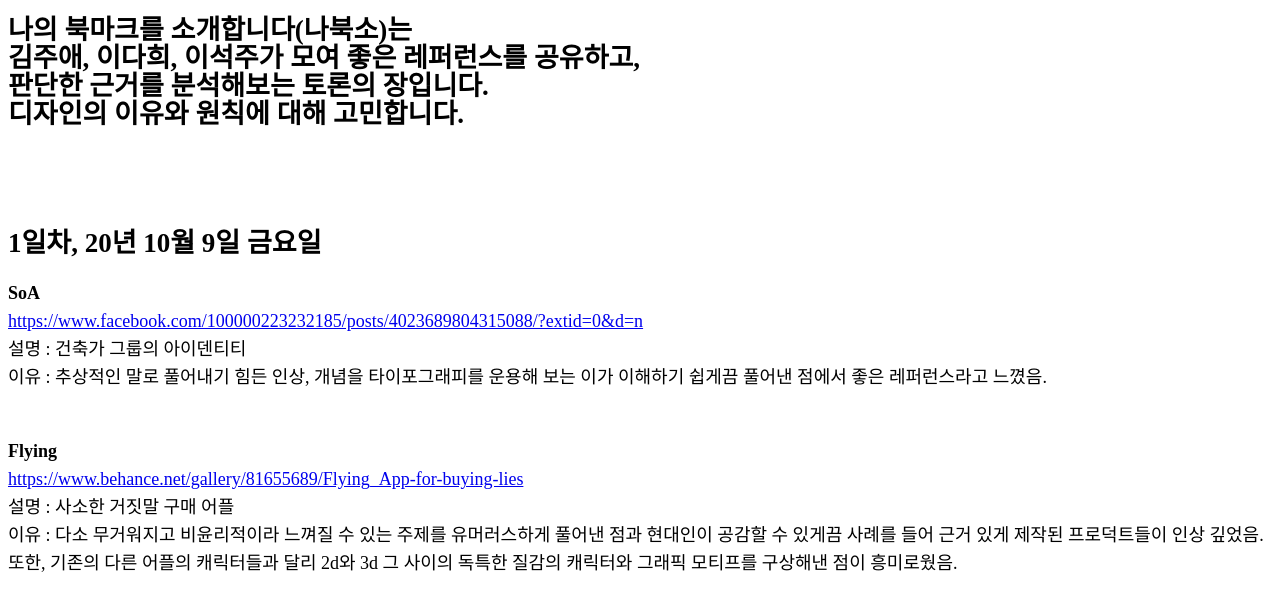
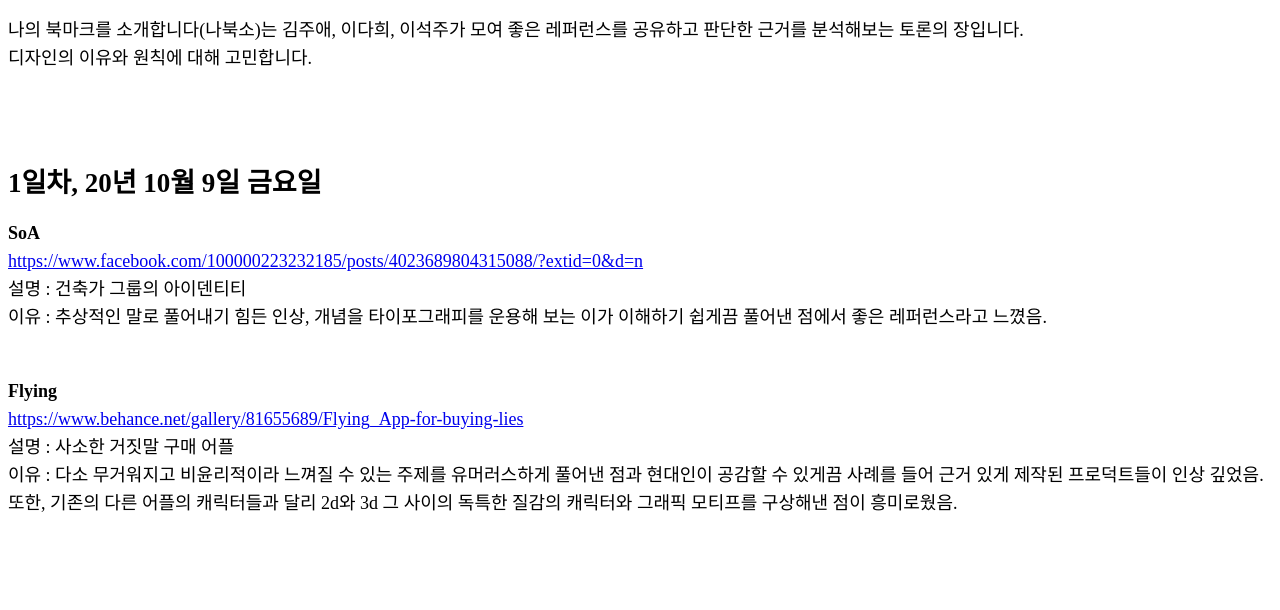
Before and after one commit to my-book-mark/my-book-mark.github.io, a plain HTML site: page index.html in a window 1280 px wide. Shown: the part 60-670 px from the top of the page. Drawn offline with Linux system fonts and the light colour scheme; a web font is replaced by a local one.

Commit message:
Update index.html

```diff
--- a/index.html
+++ b/index.html
@@ -16,7 +16,7 @@
 
 <body>
   <h1>나의 북마크를 소개합니다</h1>
-  <h2>나의 북마크를 소개합니다(나북소)는<br> 김주애, 이다희, 이석주가 모여 좋은 레퍼런스를 공유하고,<br> 판단한 근거를 분석해보는 토론의 장입니다.<br> 디자인의 이유와 원칙에 대해 고민합니다.</h2><br><br>
+  <p>나의 북마크를 소개합니다(나북소)는 김주애, 이다희, 이석주가 모여 좋은 레퍼런스를 공유하고 판단한 근거를 분석해보는 토론의 장입니다.<br> 디자인의 이유와 원칙에 대해 고민합니다.</p><br><br>
   <div>
     <h2>1일차, 20년 10월 9일 금요일</h2>
       <div>
```
